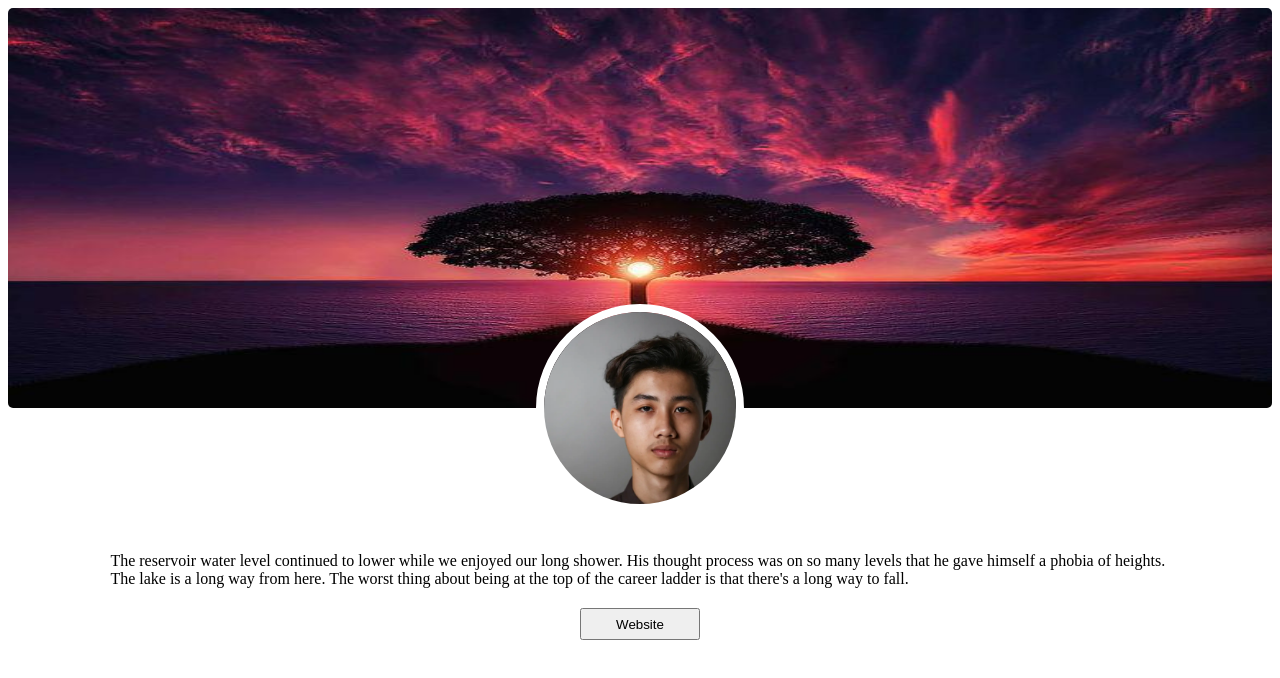
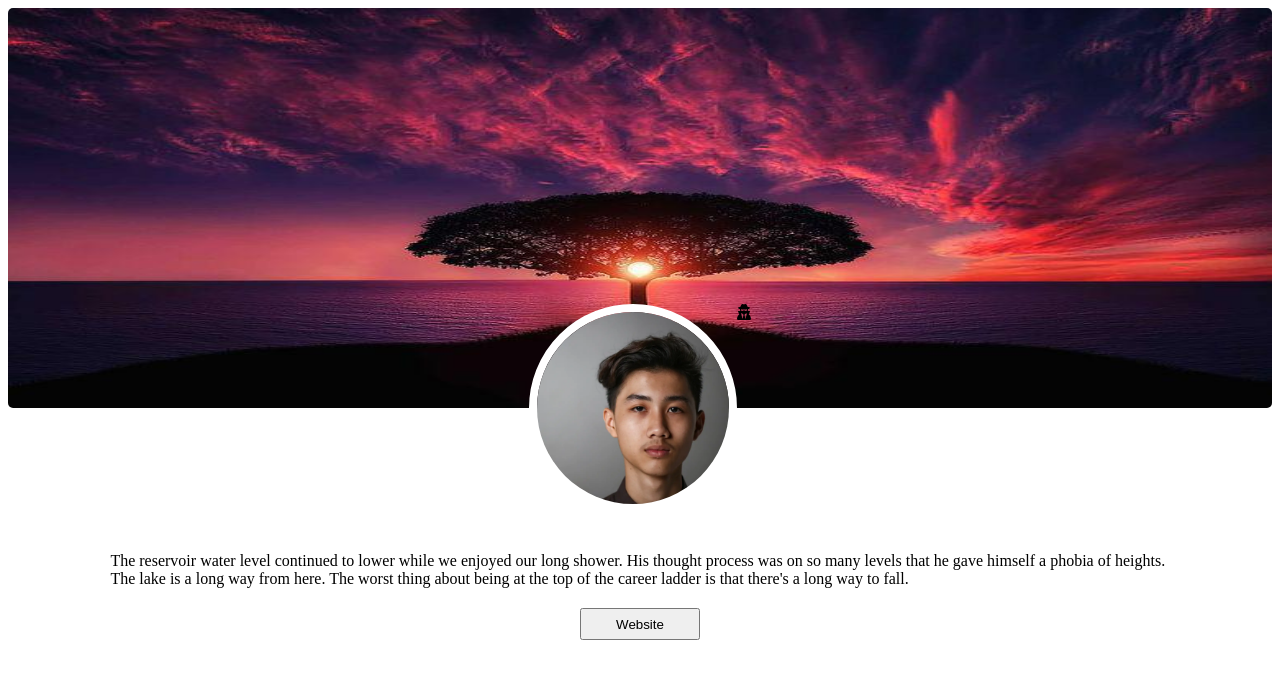
Before and after one commit to FireBird1998/Business-Card, a Vue app: page / in a window 1280 px wide. Shown: the top 678 px of the page. Built offline with nearby package versions, Linux system fonts and the light colour scheme.

Commit message:
Added the font-awesome-icon

```diff
--- a/package.json
+++ b/package.json
@@ -8,6 +8,11 @@
     "lint": "vue-cli-service lint"
   },
   "dependencies": {
+    "@fortawesome/fontawesome-svg-core": "^6.2.1",
+    "@fortawesome/free-brands-svg-icons": "^6.2.1",
+    "@fortawesome/free-regular-svg-icons": "^6.2.1",
+    "@fortawesome/free-solid-svg-icons": "^6.2.1",
+    "@fortawesome/vue-fontawesome": "^2.0.9",
     "core-js": "^3.8.3",
     "vue": "^2.6.14",
     "vuetify": "^2.6.13"
--- a/src/components/Header.vue
+++ b/src/components/Header.vue
@@ -3,6 +3,7 @@
         <img src="../assets/tree-736885__480.jpg" class="backgroundImage">
         <div class="profilePicContainer">
         <img src="../assets/profile_pic.webp" class="profilePic">
+        <font-awesome-icon icon="fa-solid fa-user-secret" />
         </div>
     </div>
 </template>
--- a/src/main.js
+++ b/src/main.js
@@ -1,6 +1,21 @@
 import Vue from 'vue'
 import App from './App.vue'
 import Vuetify from 'vuetify'
+
+/* import the fontawesome core */
+import { library } from '@fortawesome/fontawesome-svg-core'
+
+/* import font awesome icon component */
+import { FontAwesomeIcon } from '@fortawesome/vue-fontawesome'
+
+/* import specific icons */
+import { faUserSecret } from '@fortawesome/free-solid-svg-icons'
+
+/* add icons to the library */
+library.add(faUserSecret)
+
+/* add font awesome icon component */
+Vue.component('font-awesome-icon', FontAwesomeIcon)
 
 Vue.use(Vuetify)
 Vue.config.productionTip = false
```
